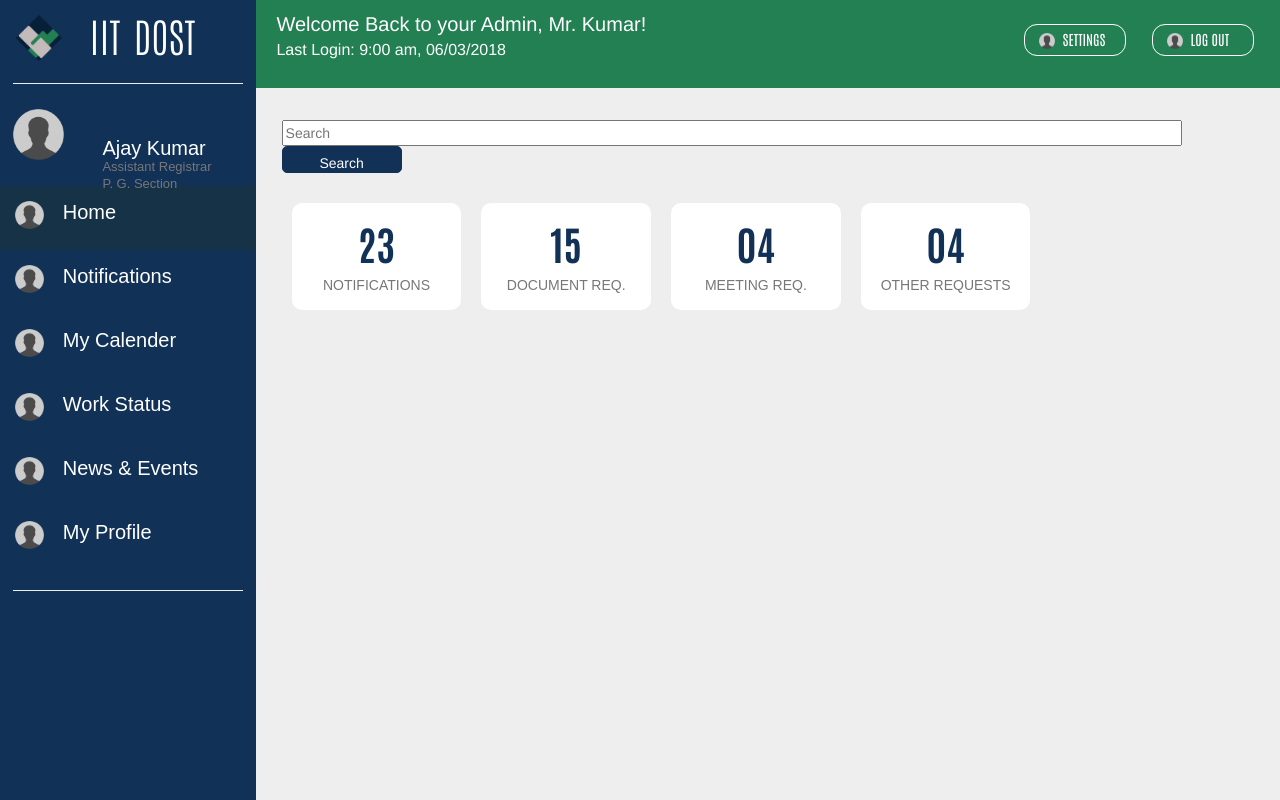
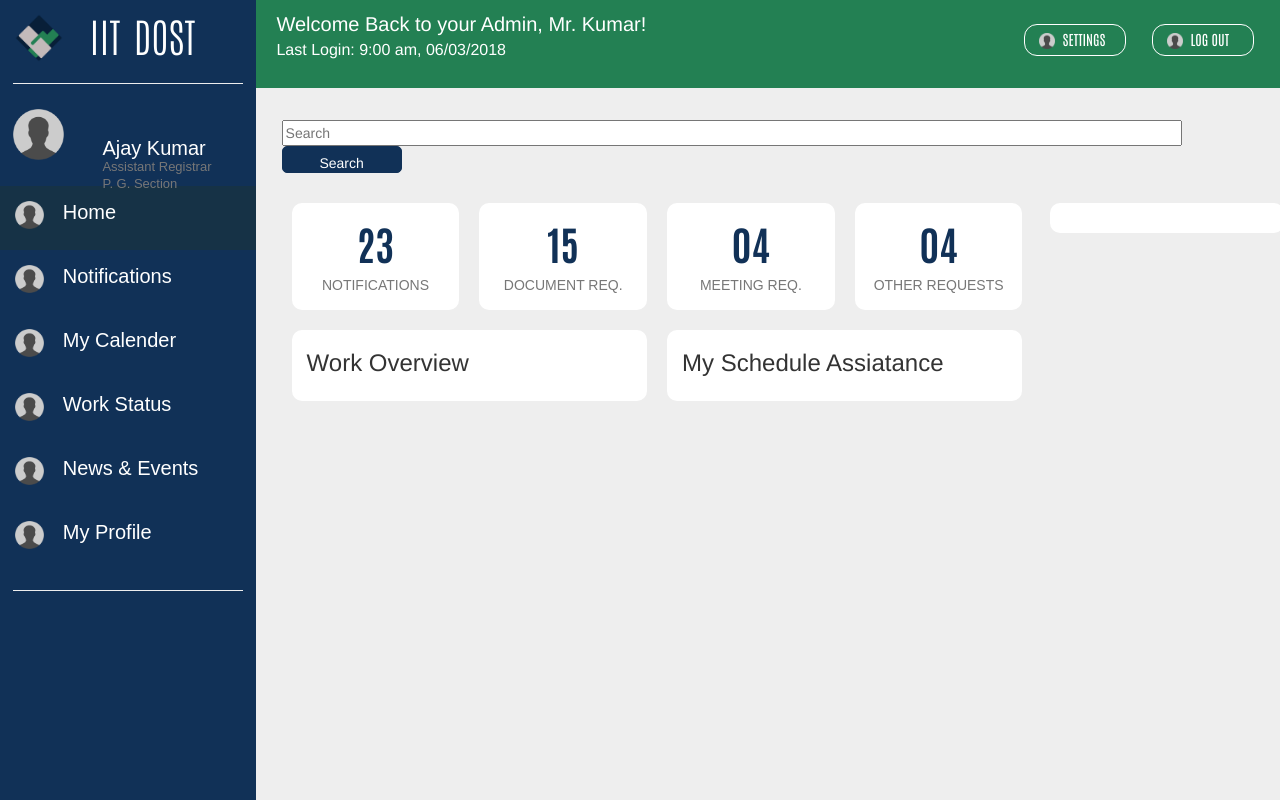
Before and after one commit to devclub-iitd/IITDostBackend, a Flask app: page / in a window 1280 px wide. Run offline with Flask 2, Linux system fonts and the light colour scheme; data that the repository does not hold is empty; some libraries are stand-ins or nearby versions.

Commit message:
Added right card

```diff
--- a/templates/index.html
+++ b/templates/index.html
@@ -70,25 +70,48 @@
 		<button id="searchbtn" class="btn btn-primary"> Search </button>
 	</div>
 
+	<div style="float: left; overflow: hidden; width: 80%">
+
 		<div class="cardview">
-		<div class="card" style="float:left; overflow: hidden; width: 17%">
+			<div class="card" style="float:left; overflow: hidden; width: 21%">
 				<text class="card_no">23</text><br>
 				<text class="card_text">NOTIFICATIONS</text>
 			</div>
-		<div class="card" style="float:left; overflow: hidden; width: 17%">
+			<div class="card" style="float:left; overflow: hidden; width: 21%">
 				<text class="card_no">15</text><br>
 				<text class="card_text">DOCUMENT REQ.</text>
 			</div>
-		<div class="card" style="float:left; overflow: hidden; width: 17%">
+			<div class="card" style="float:left; overflow: hidden; width: 21%">
 				<text class="card_no">04</text><br>
 				<text class="card_text">MEETING REQ.</text>
 			</div>
-		<div class="card" style="float:left; overflow: hidden; width: 17%">
+			<div class="card" style="float:left; overflow: hidden; width: 21%">
 				<text class="card_no">04</text><br>
 				<text class="card_text">OTHER REQUESTS</text>
 			</div>
 		</div>
 
+		<div>
+			<div class="card" style="float: left; overflow: hidden; width: 44.5%; padding-top: 0px;">
+				<h3 align="left">Work Overview</h3>
+
+			</div>
+			<div class="card" style="float: left; overflow: hidden; width: 44.5%; padding-top: 0px;">
+				<h3 align="left">My Schedule Assiatance</h3>
+
+			</div>
+		</div>
+
+	</div>
+
+	<div style="float: left; overflow: hidden; width: 26%; margin-left: -40px; margin-right: -40px;">
+
+	<div class="card" style="width: 90%;">
+
+	</div>
+
+	</div>
+
 </div>
 
 {% endblock %}
```
Lines whose indentation alone changed are shown as unchanged.
